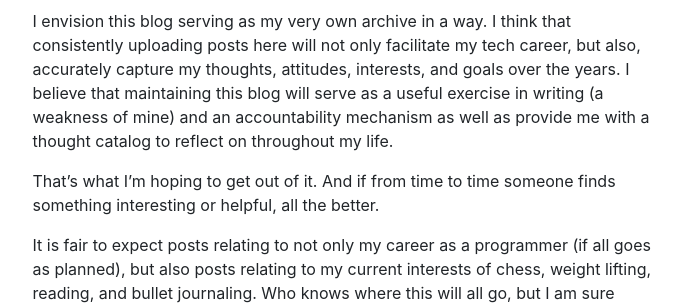
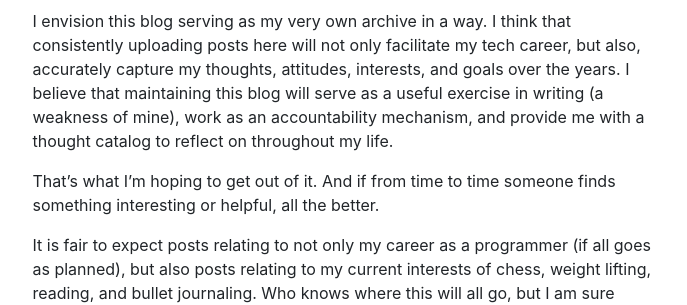
Before and after one commit to quaini/deprecated-personal-website, a Jekyll site: the page built from _posts/2020-11-14-welcome-to-my-blog.md, in a window 1280 px wide. Shown: the part 781-1086 px from the top of the page, without its empty margins (295-982 px from the left). Built offline with Jekyll 4.4.1, drawn with Linux system fonts in a browser that asks for light colours.

Commit message:
index page and welcome blog minor edits

```diff
--- a/_posts/2020-11-14-welcome-to-my-blog.md
+++ b/_posts/2020-11-14-welcome-to-my-blog.md
@@ -10,7 +10,7 @@
 
 A few months ago, I told my neighbor of my ambitions to become a programmer, and he recommended that I start my own tech blog. Having had success in the tech field himself, I am happily taking his advice; however, I'm not sure that I am willing to dedicate the entirety of "my blog" to just tech. As much as I am infatuated with this ever-expanding subject, I feel it would be an inaccurate portrayal of myself to only write about one of my interests. Perhaps, mixing business with pleasure here is unwise, but I'd rather paint a more holistic picture.
 
-I envision this blog serving as my very own archive in a way. I think that consistently uploading posts here will not only facilitate my tech career, but also, accurately capture my thoughts, attitudes, interests, and goals over the years. I believe that maintaining this blog will serve as a useful exercise in writing (a weakness of mine) and an accountability mechanism as well as provide me with a thought catalog to reflect on throughout my life.
+I envision this blog serving as my very own archive in a way. I think that consistently uploading posts here will not only facilitate my tech career, but also, accurately capture my thoughts, attitudes, interests, and goals over the years. I believe that maintaining this blog will serve as a useful exercise in writing (a weakness of mine), work as an accountability mechanism, and provide me with a thought catalog to reflect on throughout my life.
 
 That's what I'm hoping to get out of it. And if from time to time someone finds something interesting or helpful, all the better.
 
--- a/index.html
+++ b/index.html
@@ -9,11 +9,10 @@
         <p>
             Welcome to my site! Currently, I am a 3rd-year student at <a href="https://www.khoury.northeastern.edu/">Northeastern University</a> pursuing a B.S. in Computer Science. I created this website to serve as both a developer portfolio and a personal archive. The content of this site is driven by my own interests and distributed with the goal of sharing my personal and professional development. If you would like to contact me regarding what you see here, I can be reached by email at ian@quaini.io.
         </p>
-        <a href="https://stackoverflow.com/users/14974069/quaini"><img src="https://stackoverflow.com/users/flair/14974069.png" width="208" height="58" alt="profile for quaini at Stack Overflow, Q&amp;A for professional and enthusiast programmers" title="profile for quaini at Stack Overflow, Q&amp;A for professional and enthusiast programmers"></a>
     </div>
     <div class="col-3">
-        <img src="/assets/quaini/img/headshot-dec-2020.png" title="headshot" width="400" height="500" class=img-thumbnail>
-        <p style="text-align:right">December 2020</p>
+        <img src="/assets/quaini/img/headshot-dec-2020.png" title="Headshot December 2020" width="400" height="500" class=img-thumbnail>
+        <a href="https://stackoverflow.com/users/14974069/quaini"><img src="https://stackoverflow.com/users/flair/14974069.png" width="208" height="58" alt="Profile for quaini at Stack Overflow, Q&amp;A for professional and enthusiast programmers" title="Profile for quaini at Stack Overflow, Q&amp;A for professional and enthusiast programmers"></a>
     </div>
     <div class="col-3"></div>
 </div>
```
